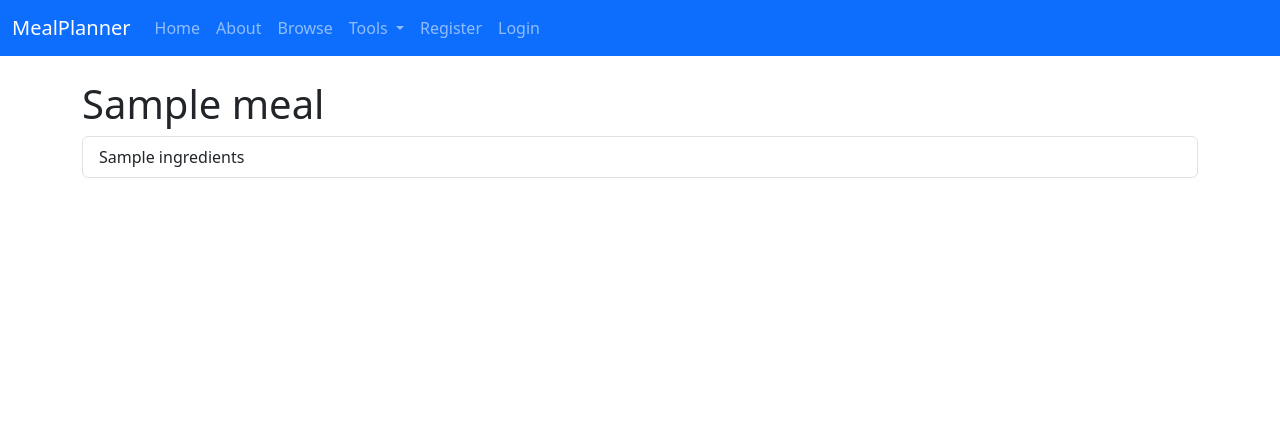
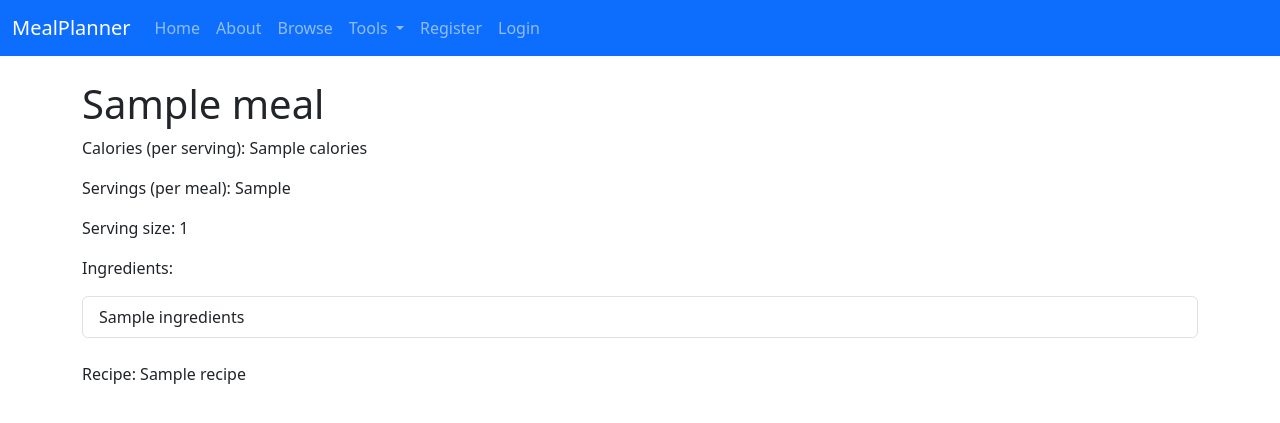
Before and after one commit to ColtanF/MealPlanner, a Flask app: template templates/meal.html in a window 1280 px wide. Shown: the top 423 px of the page. Run offline with Flask 2, Linux system fonts and the light colour scheme; the template is opened without the code that fills it: most values are stand-ins (such as "Sample title", 1, 10 or a date in 2020); some libraries are stand-ins or nearby versions.

Commit message:
Added MySQL functionality to create and store meals. Expanded meal data to include serving size data. Rerouted Register/Login links to # for now.

```diff
--- a/app.py
+++ b/app.py
@@ -1,6 +1,7 @@
 #! python
 from flask import Flask, render_template, flash, redirect, url_for, request
 from wtforms import Form, StringField, TextAreaField, IntegerField, validators
+from flask_mysqldb import MySQL
 
 app = Flask(__name__)
 app.debug = True
@@ -11,9 +12,19 @@ class Recipe():
         self.ingr = ingr
         self.cals = cals
         self.recipe = recipe
-meals = {}
-meals["Pizza"] = Recipe("Pizza", "Dough, Cheese, Sauce", "1000", "Make dough, put sauce and cheese on, bake at 400 degrees for 10 minutes.")
-meals["Chicken and Broccoli"] = Recipe("Chicken and Broccoli", "Chicken Breast, Broccoli", "400", "Cook chicken breast in air fryer at 375 degrees for 17 minutes, flipping once halfway through the cooking time. Steam broccoli.")
+
+# Configure Flask app with MySql
+# Note: to get this site up and running, the developer must do the following:
+# - Install MySQL
+# - Create a DB called mealplanner_db
+# - Create a table called meals (more later on)
+app.config['MYSQL_HOST'] = 'localhost'
+app.config['MYSQL_USER'] = 'root'
+app.config['MYSQL_PASSWORD'] = 'qwerQWER1234!@#$' # Change this to something actually secure
+app.config['MYSQL_DB'] = 'mealplanner_db'
+app.config['MYSQL_CURSORCLASS'] = 'DictCursor'
+
+mysql = MySQL(app)
 
 @app.route('/')
 def index():
@@ -25,17 +36,34 @@ def about():
 
 @app.route('/browse')
 def browse():
+    # Create cursor
+    cur = mysql.connection.cursor()
+
+    # Get meals
+    result = cur.execute("SELECT * FROM meals")
+
+    meals = cur.fetchall()
 
     return render_template('browse.html', meals=meals)
 
 @app.route('/browse/<string:id>/')
 def meal(id):
-    return render_template('meal.html', meal=id, ingredients=meals[id].ingr)
+    # Create cursor
+    cur = mysql.connection.cursor()
+
+    # Get meals
+    result = cur.execute("SELECT * FROM meals WHERE id = %s", (id))
+
+    meal = cur.fetchone()
+
+    return render_template('meal.html', meal=meal)
 
 class RecipeForm(Form):
     recipeName = StringField('Recipe Name', [validators.Length(min=1, max=200)])
     ingredients = TextAreaField('Ingredients', [validators.Length(min=5)])
-    calories = IntegerField('Calories', [validators.NumberRange(min=0)])
+    servingsPerMeal = IntegerField('Number of servings', [validators.NumberRange(min=0)])
+    servingSize = StringField('Serving Size', [validators.Length(min=1)])
+    calories = IntegerField('Calories per serving', [validators.NumberRange(min=0)])
     recipe = TextAreaField('Recipe', [validators.Length(min=30)])
 
 
@@ -45,15 +73,28 @@ def add_meal():
     if request.method == "POST" and form.validate():
         recipeName = form.recipeName.data
         ingredients = form.ingredients.data
+        servingsPerMeal = form.servingsPerMeal.data
+        servingSize = form.servingSize.data
         calories = form.calories.data
         recipe = form.recipe.data
 
-        meals[recipeName] = Recipe(recipeName, ingredients, calories, recipe)
+        # Create cursor
+        cur = mysql.connection.cursor()
+
+        # Execute SQL command - Insert meal into db
+        cur.execute("INSERT INTO meals(recipeName, ingredients, servingsPerMeal, servingSize, calories, recipe) VALUES(%s, %s, %s, %s, %s, %s)", (recipeName, ingredients, servingsPerMeal, servingSize, calories, recipe))
+
+        # Commit to db
+        mysql.connection.commit()
+
+        # Close the connection
+        cur.close()
+
         flash("Meal Added!", "success")
         return redirect(url_for("browse"))
 
     return render_template('add_meal.html', form=form)
 
 if __name__ == "__main__":
-    app.secret_key = 'secret123'
+    app.secret_key = 'secret123' # Again, change this to something secure or hide it in an .env file
     app.run(port=5002)
--- a/templates/add_meal.html
+++ b/templates/add_meal.html
@@ -10,6 +10,12 @@
         {{ render_field(form.ingredients, class="form-control") }}
     </div>
     <div class="form-group">
+        {{ render_field(form.servingsPerMeal, class="form-control") }}
+    </div>
+    <div class="form-group">
+        {{ render_field(form.servingSize, class="form-control") }}
+    </div>
+    <div class="form-group">
         {{ render_field(form.calories, class="form-control") }}
     </div>
     <div class="form-group">
--- a/templates/browse.html
+++ b/templates/browse.html
@@ -3,7 +3,7 @@
     <h1>Meals</h1>
     <ul class="list-group">
     {% for meal in meals %}
-        <li class="list-group-item"><a href="browse/{{meal}}">{{meal}}</a></li>
+        <li class="list-group-item"><a href="browse/{{meal.id}}">{{meal.recipeName}}</a></li>
     {% endfor %}
     </ul>
 {% endblock%}
--- a/templates/includes/_navbar.html
+++ b/templates/includes/_navbar.html
@@ -29,10 +29,10 @@
         </ul>
         <ul class="navbar-nav">
           <li class="nav-item">
-            <a class="nav-link" href="/register">Register</a>
+            <a class="nav-link" href="#">Register</a>
           </li>
           <li class="nav-item">
-            <a class="nav-link" href="/login">Login</a>
+            <a class="nav-link" href="#">Login</a>
           </li>
         </ul>
       </div>
--- a/templates/meal.html
+++ b/templates/meal.html
@@ -1,9 +1,15 @@
 {% extends 'layout.html' %}
 {% block body %}
-<h1>{{meal}}</h1>
+<h1>{{meal.recipeName}}</h1>
+<p>Calories (per serving): {{meal.calories}}</p>
+<p>Servings (per meal): {{meal.servingsPerMeal}}</p>
+<p>Serving size: {{meal.servingSize}}</p>
+<p>Ingredients: </p>
 <ul class="list-group">
-    {% for i in ingredients.split(',') %}
+    {% for i in meal.ingredients.split(',') %}
     <li class="list-group-item">{{i}}</li>
     {% endfor %}
 </ul>
+<br>
+<p>Recipe: {{meal.recipe}}</p>
 {% endblock %}
```
